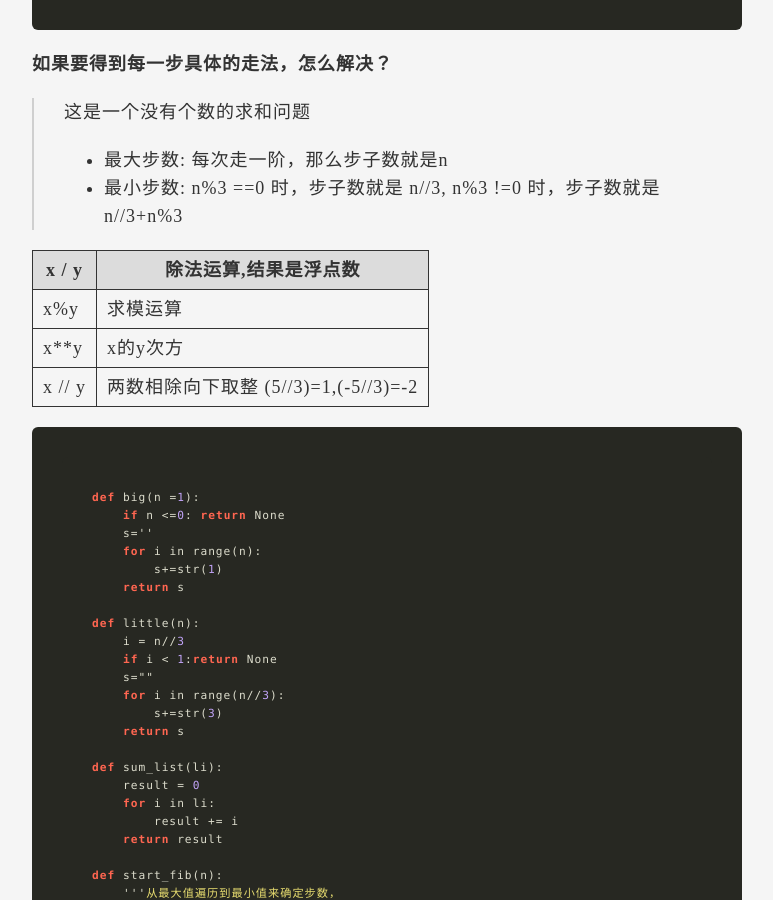
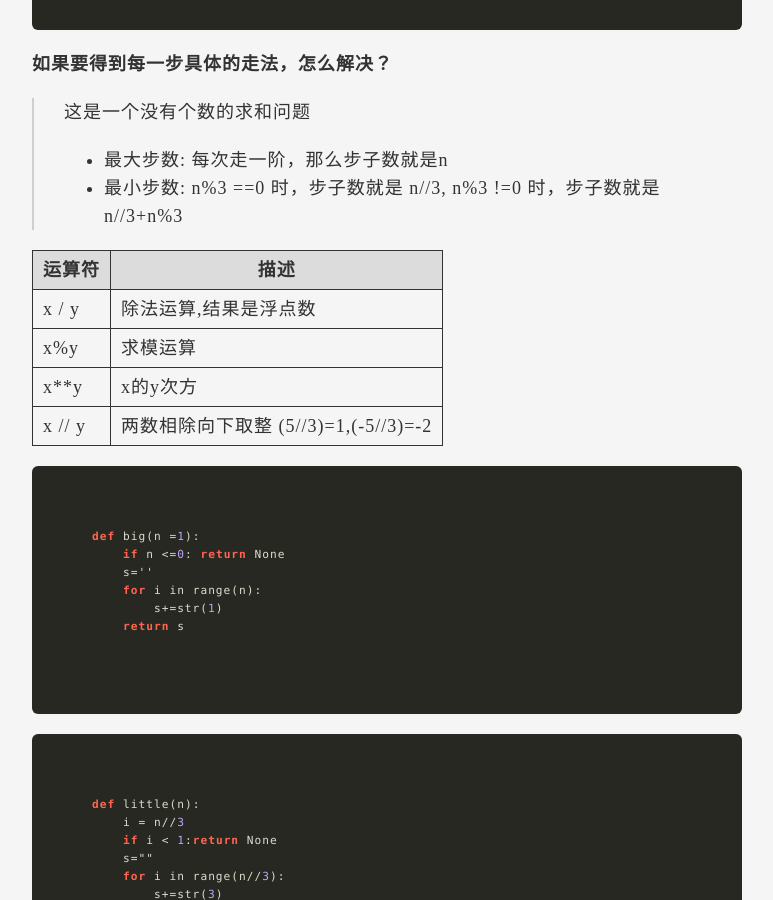
Before and after one commit to hlowd/hlowd.github.io, a Jekyll site: the page built from _posts/2017-3-29-牛顿家的楼梯.md, in a window 1280 px wide and 900 px high, scrolled down 1214 px. Shown: the whole window, without its empty margins (253-1026 px from the left). Built offline with Jekyll 4.4.1, drawn with Linux system fonts in a browser that asks for light colours; our own code applies the rules of GitHub Pages for plain Markdown files.

Commit message:
Update 2017-3-29-牛顿家的楼梯.md

````diff
--- a/_posts/2017-3-29-牛顿家的楼梯.md
+++ b/_posts/2017-3-29-牛顿家的楼梯.md
@@ -41,9 +41,9 @@ def fib_02(n):
 * 最大步数: 每次走一阶，那么步子数就是n
 * 最小步数: n%3 ==0 时，步子数就是 n//3, n%3 !=0 时，步子数就是 n//3+n%3
 
-
+|运算符|描述|
+|-|-|
 |x / y|除法运算,结果是浮点数|
-|-|-|
 |x%y|求模运算|
 |x**y|x的y次方|
 |x // y|两数相除向下取整 (5//3)=1,(-5//3)=-2|
@@ -55,7 +55,9 @@ def big(n =1):
     for i in range(n):
         s+=str(1)
     return s
+```
 
+```python
 def little(n):
     i = n//3
     if i < 1:return None
@@ -63,13 +65,16 @@ def little(n):
     for i in range(n//3):
         s+=str(3)
     return s
+```
 
+```python
 def sum_list(li):
     result = 0
     for i in li:
         result += i
     return result
-
+```
+```python
 def start_fib(n):
     '''从最大值遍历到最小值来确定步数，
     中间经过去除包含456789的数字，
````
